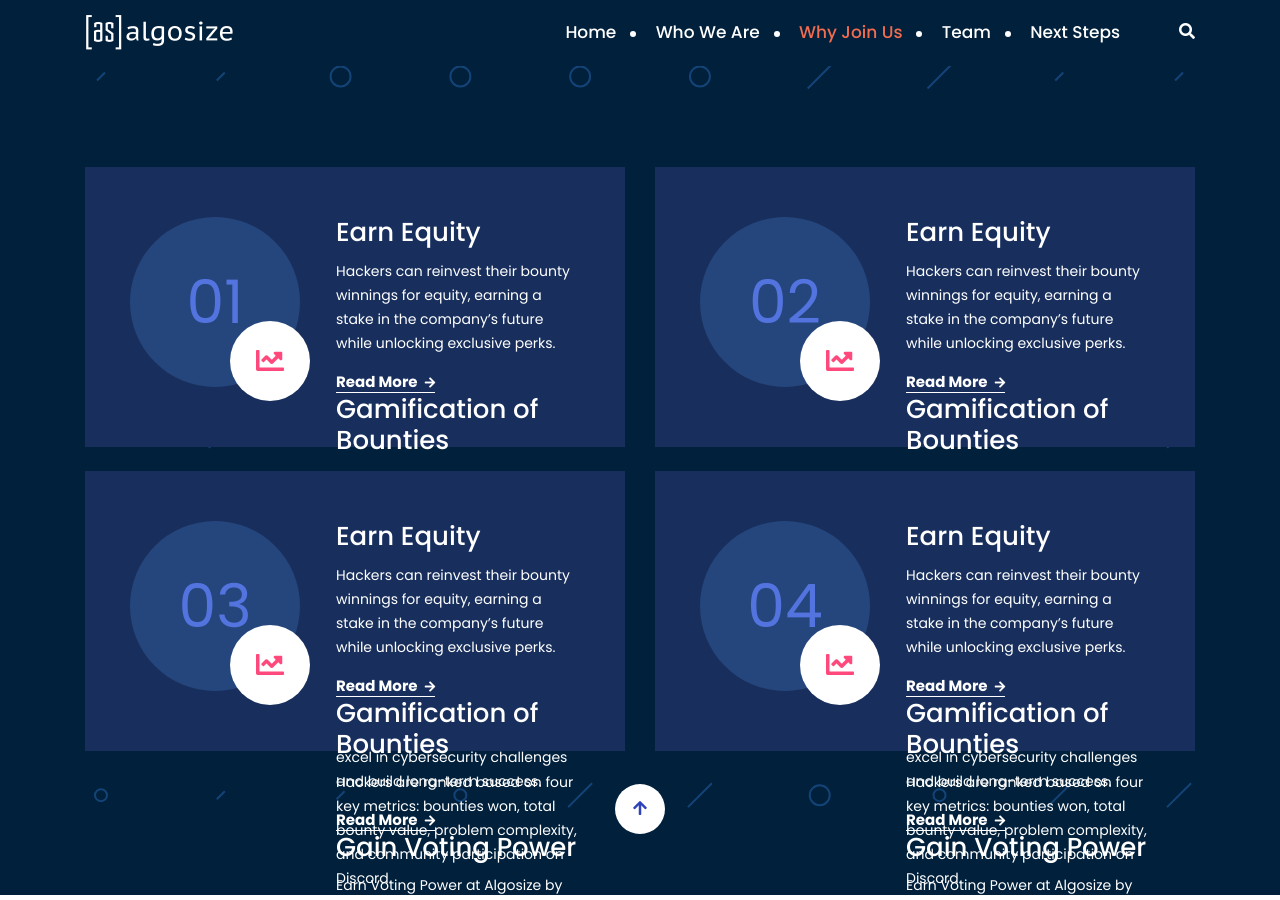
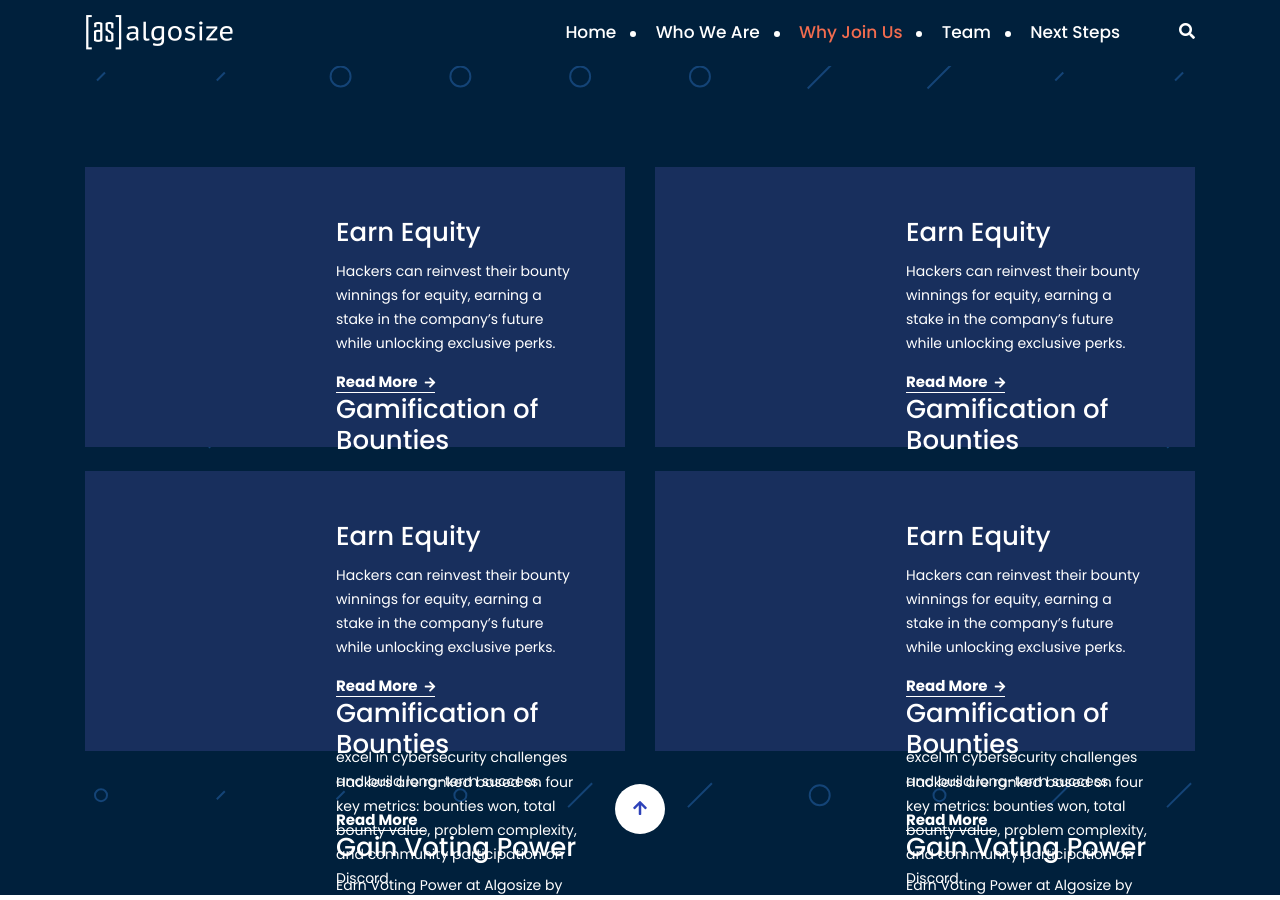
Before and after one commit to AlgoSize/website, a Jekyll site: the page built from index.html, in a window 1280 px wide and 900 px high, scrolled down 2537 px. Built offline with Jekyll 4.4.1, drawn with Linux system fonts in a browser that asks for light colours.

Commit message:
Update services.html

```diff
--- a/_includes/services.html
+++ b/_includes/services.html
@@ -14,12 +14,6 @@
            {% for service in site.services %}
             <div class="col-lg-6 mb-4">
                 <div class="single-service-box">
-                    <div class="single-service-icon-box">
-                        <p>{% if forloop.index < 10 %} 0{{forloop.index}} {% else %} {{forloop.index}} {% endif %}</p>
-                        {% if service.icon %}
-                          {{service.icon}}
-                        {% endif %}
-                    </div>
                     <div class="service-box-content">
                         <h3>Earn Equity</h3>
                         <p>Hackers can reinvest their bounty winnings for equity, earning a stake in the company’s future while unlocking exclusive perks.</p>
@@ -28,17 +22,17 @@
                     <div class="service-box-content">
                         <h3>Gamification of Bounties</h3>
                         <p>Hackers are ranked based on four key metrics: bounties won, total bounty value, problem complexity, and community participation on Discord.</p>
-                        <a href="https://algosize.com/services/Gamification-Bounties" class="service-btn">Read More <i class="fa fa-arrow-right"></i></a>
+                        <a href="https://algosize.com/services/Gamification-Bounties" class="service-btn">Read More <i class="fa fa-shield"></i></a>
                     </div>
                     <div class="service-box-content">
                         <h3>Resource Access & Support</h3>
                         <p>We provide hackers with the tools, support, and resources needed to excel in cybersecurity challenges and build long-term success.</p>
-                        <a href="https://algosize.com/services/Resource-Access" class="service-btn">Read More <i class="fa fa-arrow-right"></i></a>
+                        <a href="https://algosize.com/services/Resource-Access" class="service-btn">Read More <i class="fa fa-support"></i></a>
                     </div>
                     <div class="service-box-content">
                         <h3>Gain Voting Power</h3>
                         <p>Earn Voting Power at Algosize by excelling in bounty challenges and rising through the ranks.</p>
-                        <a href="https://algosize.com/services/Voting-Power" class="service-btn">Read More <i class="fa fa-arrow-right"></i></a>
+                        <a href="https://algosize.com/services/Voting-Power" class="service-btn">Read More <i class="fas fa-atom"></i></a>
                     </div>
                 </div>
             </div>
```
